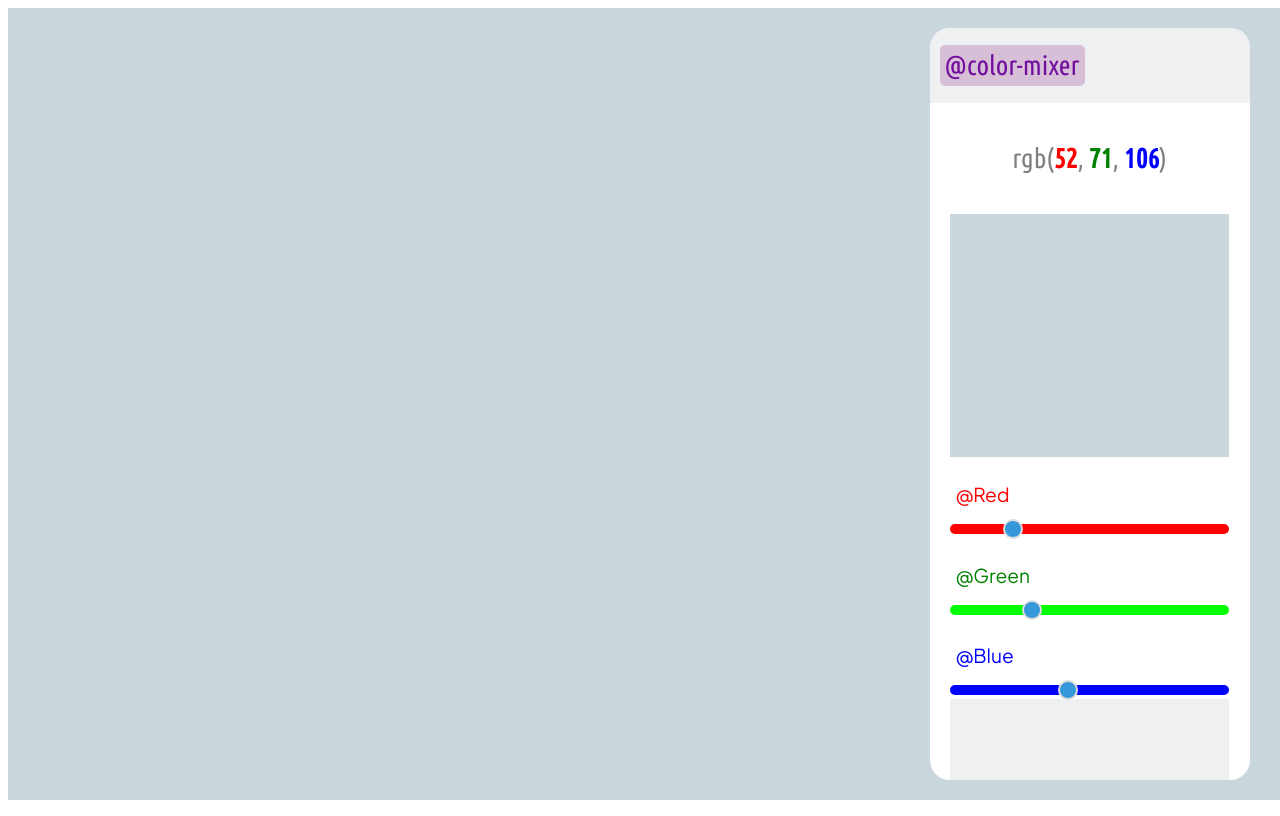
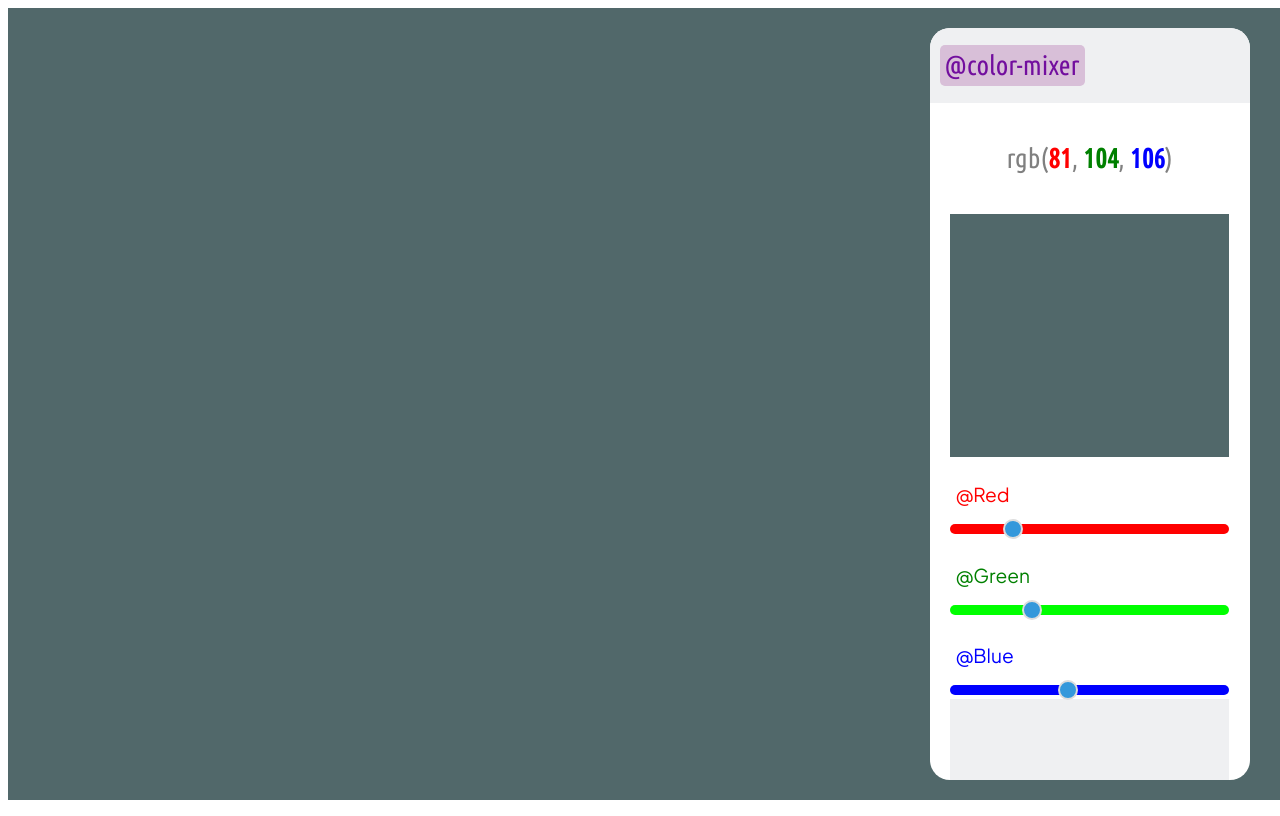
Before and after one commit to hachamge/mixer, a Django app: page / in a window 1280 px wide. Run offline with Django 4.2, Linux system fonts and the light colour scheme.

Commit message:
Resolved the bug introduced in commit: 6a7d2ac
The bug made it so that the rgb header values were not updated when a
cache color was selected. To resolve this the rgbParser function was
created to parsed the background color, and return an array with each
value inside

```diff
--- a/mixer/static/mixer.css
+++ b/mixer/static/mixer.css
@@ -24,7 +24,7 @@ body {
 	align-items: center;
 	overflow: hidden;
 	transition: 2s;
-  background-color: #C9D7DD;
+  background-color: rgb(81, 104, 106);
 }
 
 .config {
@@ -77,7 +77,7 @@ body {
 .screenshot {
 	width: 87%;
 	height: 300px;
-	background-color: #C9D7DD;
+	background-color: rgb(81, 104, 106);
 	margin: 0 auto;
 	transition: 1s;
 }
--- a/mixer/static/mixer.js
+++ b/mixer/static/mixer.js
@@ -17,6 +17,27 @@ function cache() {
 	color_cache.append(color);
 }
 
+function rgbParser(unparsedInput) {
+	let size = unparsedInput.length;
+	var rgbParsedValues = []
+	var numberString = '';
+
+	for(var i = 0; i < size; ++i) {
+		if(!isNaN(unparsedInput[i])) {
+			for(var j = i; !isNaN(unparsedInput[j]); ++j) {
+				numberString += unparsedInput[j];
+			}
+			rgbParsedValues.push(Number(numberString));
+			numberString = '';
+			i = j;
+			j = 0;
+		} else {
+			continue;
+		}
+	}
+
+	return rgbParsedValues;
+}
 
 // update screenshot
 document.querySelector(".color-cache").addEventListener("click", function() {
@@ -25,9 +46,12 @@ document.querySelector(".color-cache").addEventListener("click", function() {
 
 	for(var i = 0; i < size; ++i) {
 		colors[i].onclick = function() {
-			redMarker.textContent = red;
-			greenMarker.textContent = green;
-			blueMarker.textContent = blue;
+			let values = rgbParser(this.style.backgroundColor);
+
+			redMarker.textContent = values[0];
+			greenMarker.textContent = values[1];
+			blueMarker.textContent = values[2];
+
 			screen.style.backgroundColor = this.style.backgroundColor;
 			screenshot.style.backgroundColor = this.style.backgroundColor;
 		}
--- a/mixer/templates/mixer/mixer.html
+++ b/mixer/templates/mixer/mixer.html
@@ -17,7 +17,7 @@
 				 </div>
 
 				 <div class="config-main">
-					 <p id="primary-color">rgb(<b id=red>52</b>, <b id=green>71</b>, <b id=blue>106</b>)</p>
+					 <p id="primary-color">rgb(<b id=red>81</b>, <b id=green>104</b>, <b id=blue>106</b>)</p>
 
 					 <div class="screenshot"></div>
 
```
